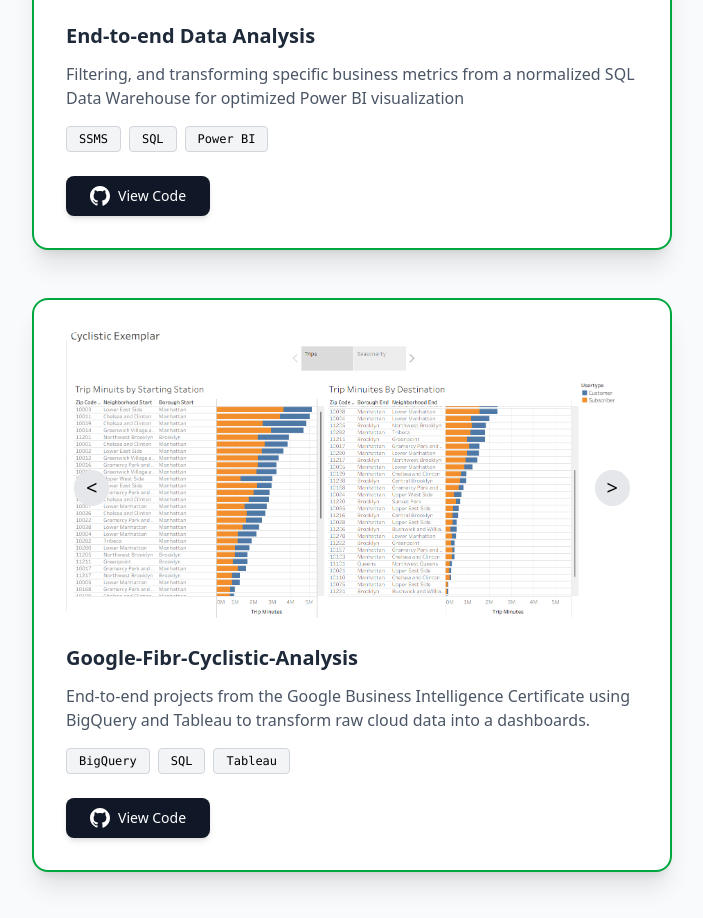
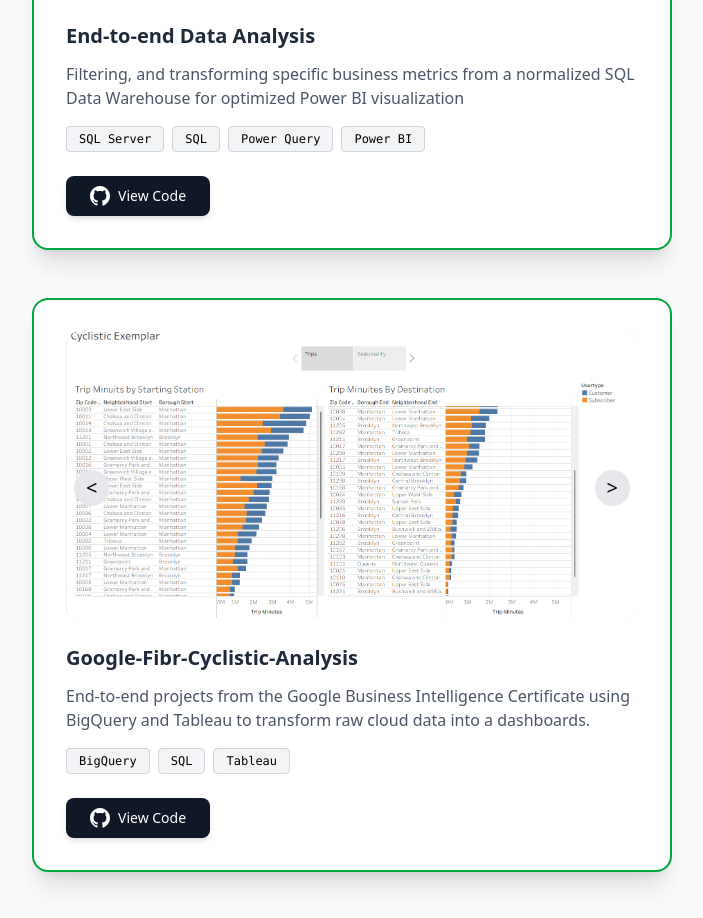
Before and after one commit to jeromeybz/vue-portfolio, a Vue app: page / in a window 1280 px wide. Shown: the part 1268-2186 px from the top of the page, without its empty margins (288-991 px from the left). Built offline with nearby package versions, Linux system fonts and the light colour scheme.

Commit message:
update tech

```diff
--- a/src/stores/project.js
+++ b/src/stores/project.js
@@ -12,7 +12,7 @@
 
       ],
       currentImage: 0,
-      tech: ['SSMS', 'SQL', 'Power BI'],
+      tech: ['SQL Server', 'SQL', 'Power Query', 'Power BI'],
       githubUrl: "https://github.com/jeromeybz/EndToEnd_DA"
     },
 
```
